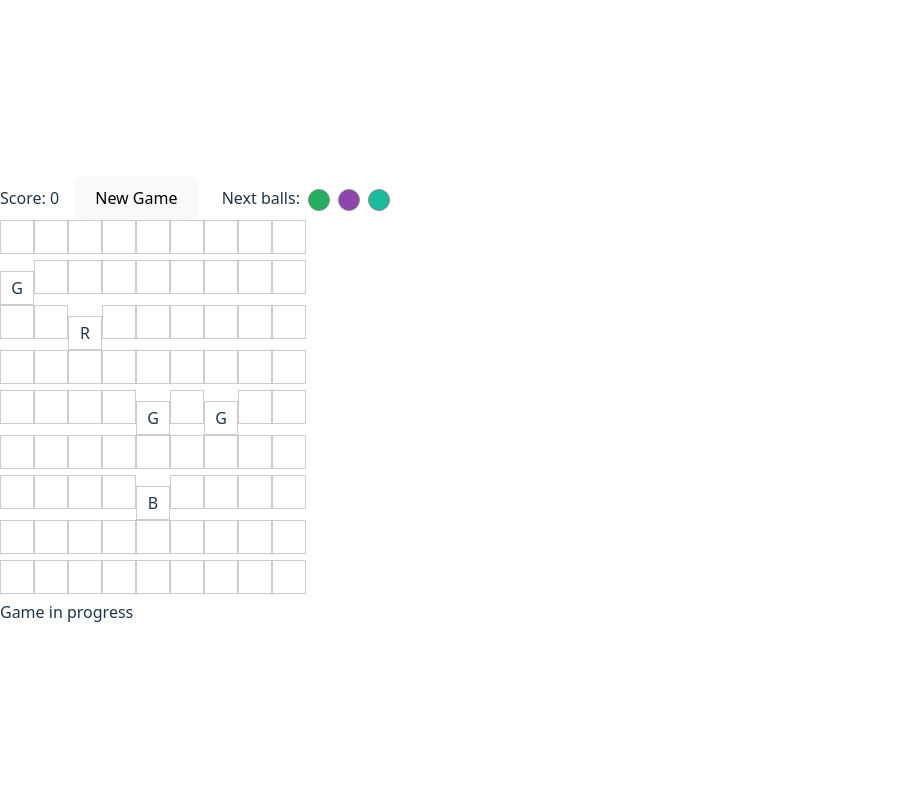
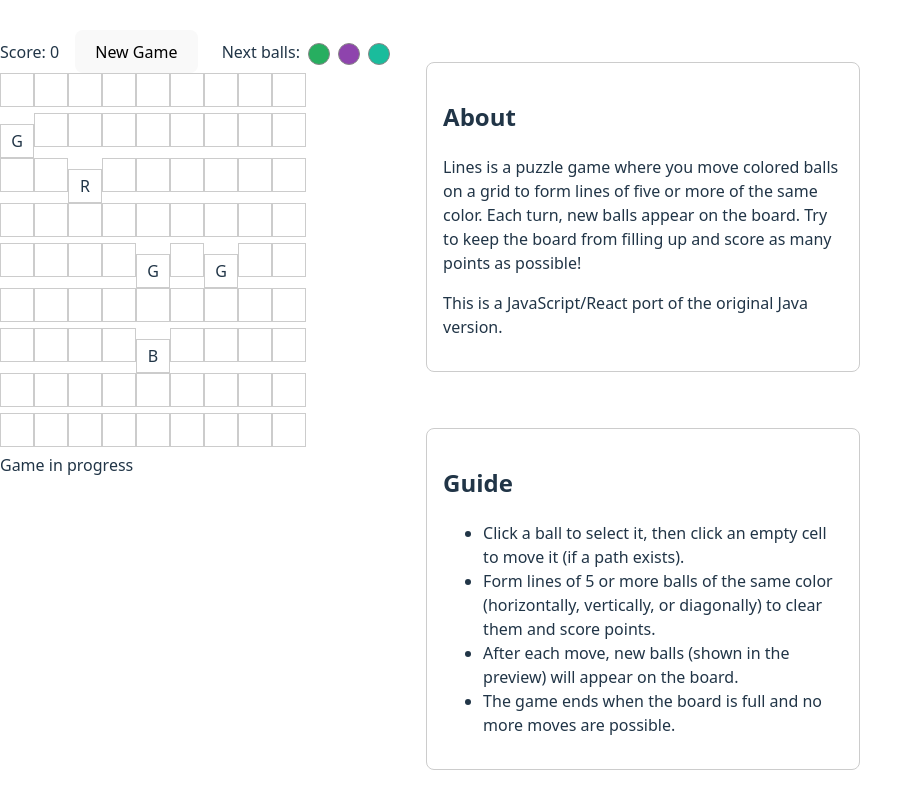
Before and after one commit to janschupke/lines, a React (Vite) app in the folder javascript/: page / in a window 1280 px wide. Shown: the whole page, without its empty margins (0-923 px from the left). Built offline with nearby package versions, Linux system fonts and the light colour scheme.

Commit message:
Add info texts

```diff
--- a/javascript/src/components/Game.tsx
+++ b/javascript/src/components/Game.tsx
@@ -159,6 +159,30 @@ function placePreviewBalls(board: Cell[][], colors: BallColor[], exclude: Set<st
   return newBoard;
 }
 
+const About: React.FC = () => (
+  <div className="about-container" style={{ marginTop: 32, padding: 16, border: '1px solid #ccc', borderRadius: 8, maxWidth: 400 }}>
+    <h2>About</h2>
+    <p>
+      Lines is a puzzle game where you move colored balls on a grid to form lines of five or more of the same color. Each turn, new balls appear on the board. Try to keep the board from filling up and score as many points as possible!
+    </p>
+    <p>
+      This is a JavaScript/React port of the original Java version.
+    </p>
+  </div>
+);
+
+const Guide: React.FC = () => (
+  <div className="guide-container" style={{ marginTop: 32, padding: 16, border: '1px solid #ccc', borderRadius: 8, maxWidth: 400 }}>
+    <h2>Guide</h2>
+    <ul>
+      <li>Click a ball to select it, then click an empty cell to move it (if a path exists).</li>
+      <li>Form lines of 5 or more balls of the same color (horizontally, vertically, or diagonally) to clear them and score points.</li>
+      <li>After each move, new balls (shown in the preview) will appear on the board.</li>
+      <li>The game ends when the board is full and no more moves are possible.</li>
+    </ul>
+  </div>
+);
+
 const Game: React.FC = () => {
   const [board, setBoard] = useState<Cell[][]>(() => placeRandomBalls(createEmptyBoard(), INITIAL_BALLS));
   const [score, setScore] = useState(0);
@@ -245,10 +269,16 @@ const Game: React.FC = () => {
   };
 
   return (
-    <div className="game-container">
-      <InfoPanel score={score} onNewGame={startNewGame} nextBalls={nextBalls} />
-      <Board board={board} onCellClick={handleCellClick} />
-      <StatusBar status={status} />
+    <div className="game-layout" style={{ display: 'flex', flexDirection: 'row', alignItems: 'flex-start', gap: 32 }}>
+      <div className="game-container">
+        <InfoPanel score={score} onNewGame={startNewGame} nextBalls={nextBalls} />
+        <Board board={board} onCellClick={handleCellClick} />
+        <StatusBar status={status} />
+      </div>
+      <div style={{ display: 'flex', flexDirection: 'column', gap: 24 }}>
+        <About />
+        <Guide />
+      </div>
     </div>
   );
 };
```
